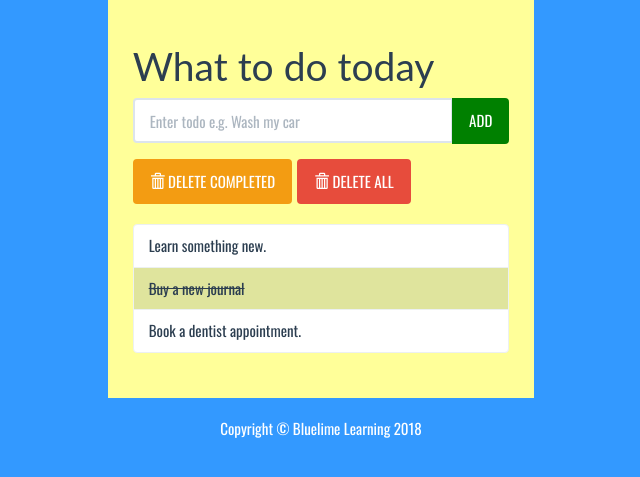
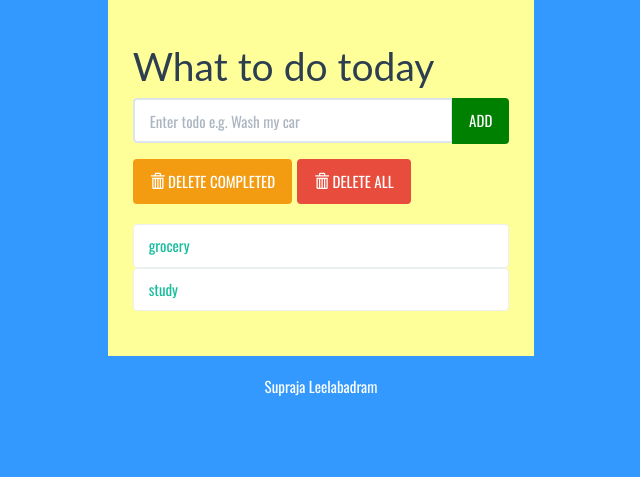
Before and after one commit to filiplajszczak/todoapp, a Django app: template todolist/templates/todolist/index.html in a window 1280 px wide. Shown: the part 129-606 px from the top of the page, without its empty margins (319-959 px from the left). Run offline with Django 3.2, Linux system fonts and the light colour scheme; the template is opened without the code that fills it: values that come from a table or form of the project are taken from there, others are empty; data comes from the database, SQL or seed files in the repository; parts of the project's set-up code (start-up, migrations or seed data) failed here and were passed over; some libraries are stand-ins or nearby versions.

Commit message:
Displaying database items

```diff
--- a/todolist/templates/todolist/index.html
+++ b/todolist/templates/todolist/index.html
@@ -51,16 +51,21 @@
 					</div>
 
 					<ul class="list-group t20">
-						<li class="list-group-item">Learn something new.</li>
-						<li class="list-group-item todo-completed">Buy a new journal</li>
-						<li class="list-group-item">Book a dentist appointment.</li>
+						{% for todolist in todo_items %}
+						    {% if todolist.completed %}
+					    	<li class="list-group-item todo-completed">{{todolist.text}}</li>
+						    {% else %}
+								<a href="#"><li class="list-group-item">{{todolist.text}}</li></a>
+								{% endif %}
+					    	{% endfor %}
+
 					</ul>
 				</div>
 			</div>
 			<footer>
 				<div class="row pad">
 					<div class="col-lg-12 text-center">
-						Copyright &copy; Bluelime Learning 2018
+						Supraja Leelabadram
 					</div>
 				</div>
 			</footer>
--- a/todolist/views.py
+++ b/todolist/views.py
@@ -1,6 +1,8 @@
 from django.shortcuts import render
-
+from .models import Todolist
 # Create your views here.
 
 def index(request):
-    return render(request, 'todolist/index.html')
+    todo_items=Todolist.objects.order_by('id')
+    context={'todo_items':todo_items}
+    return render(request, 'todolist/index.html', context)
```
